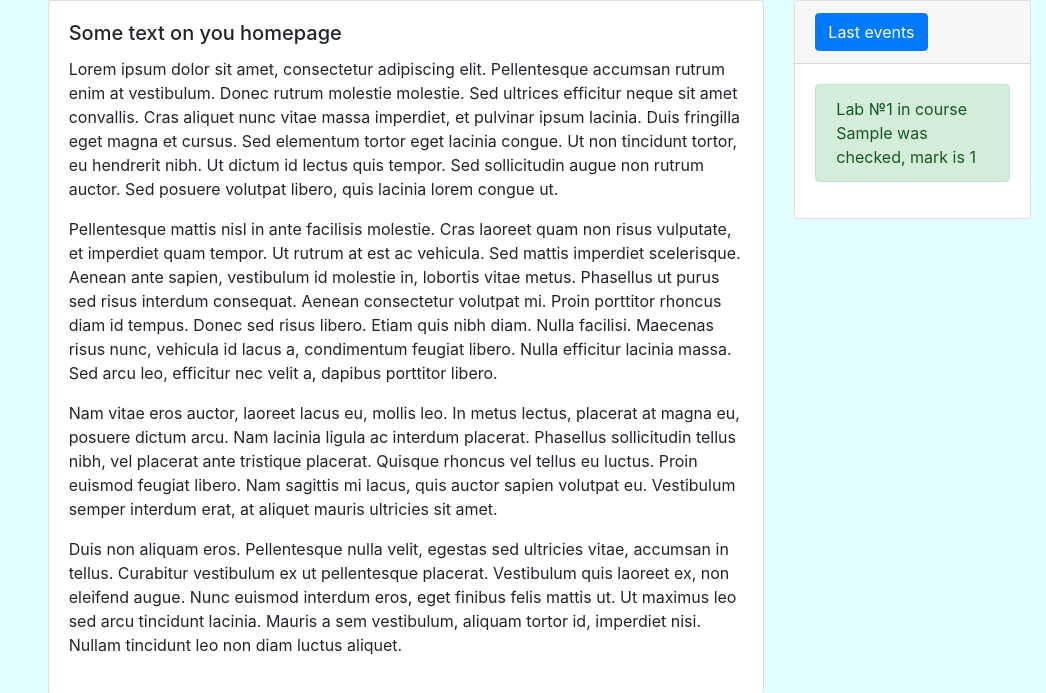
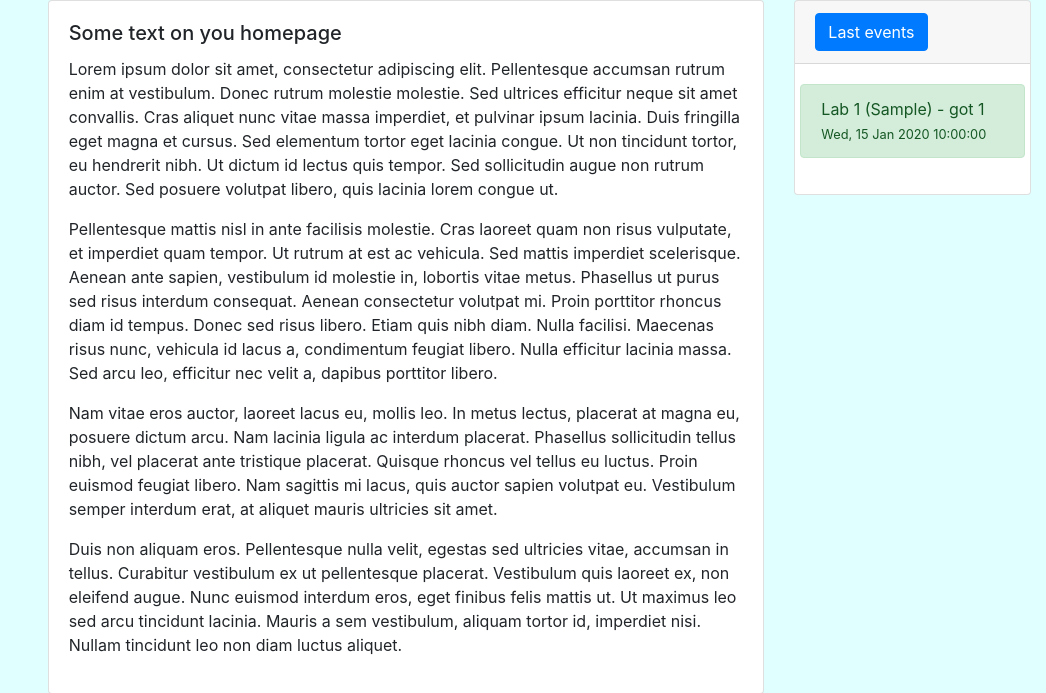
Before and after one commit to okorienev/labs_web, a Flask app: page /student/home/ in a window 1280 px wide, after a click on "Last events". Shown: the part 56-749 px from the top of the page, without its empty margins (234-1280 px from the left). Run offline with Flask 2, Linux system fonts and the light colour scheme; a user stored in the database is signed in; tables that the repository leaves empty hold one stand-in row (values such as "Sample post"); some libraries are stand-ins or nearby versions.

Commit message:
work on student events
increase width of alerts
add date to report checked event

```diff
--- a/labs_web/static/js/student_events.js
+++ b/labs_web/static/js/student_events.js
@@ -4,13 +4,13 @@
 $(document).ready(function () {
    $.get('/student/collect-events/',function (events) {
        let event_block = $('#last-events')[0];
-       let reports_checked_template = '<div class="alert alert-success" role="alert">Lab №{number} in course {shortened} was checked, mark is {mark}</div>';
+       let reports_checked_template = '<div class="alert alert-success" role="alert">Lab {number} ({shortened}) - got {mark}<br><small>{checked}</small></div>';
        for (let i in events){
            if (events[i].category === "report-checked"){
                let event = events[i];
                 event_block.innerHTML = event_block.innerHTML + reports_checked_template.
                     replace('{number}', event.report_num).replace('{shortened}', event.course).
-                    replace('{mark}', event.mark)
+                    replace('{mark}', event.mark).replace('{checked}', event.checked.replace(" GMT", ""))
            }
        }
    })
--- a/labs_web/templates/base.html
+++ b/labs_web/templates/base.html
@@ -53,7 +53,7 @@
                     Last events
                     </button>
                 </div>
-                <div class="card-body collapse" id="last-events">
+                <div class="card-body collapse" id="last-events" style="padding-left: 5px; padding-right: 5px">
 
                 </div>
             </div>
--- a/labs_web/views/student/student_event_collector.py
+++ b/labs_web/views/student/student_event_collector.py
@@ -14,7 +14,8 @@ def checked_reports(user_id: int, reports_amount: int = 5) -> Iterator:
     return [{'category': 'report-checked',
              'report_num': report.report_num,
              'course': Course.query.get(report.report_course).course_shortened,
-             'mark': report.report_mark} for report in checked]
+             'mark': report.report_mark,
+             'checked': report.report_checked} for report in checked]
 
 
 @celery.task(ignore_result=True)
```
